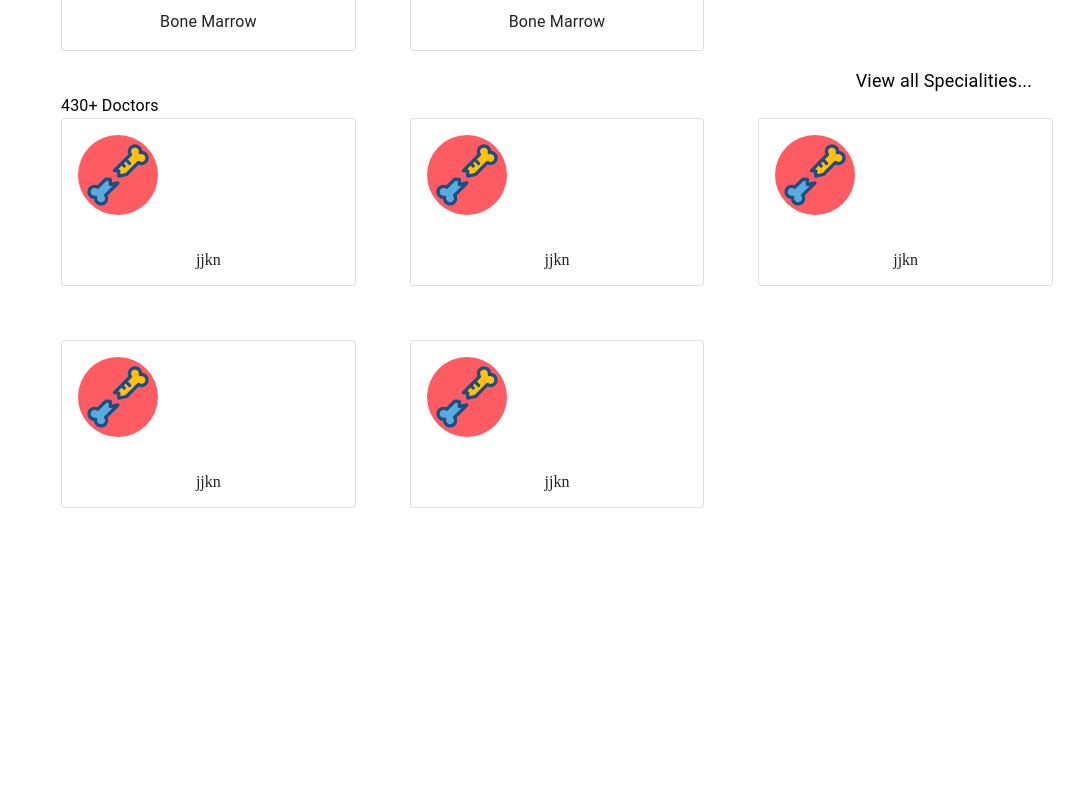
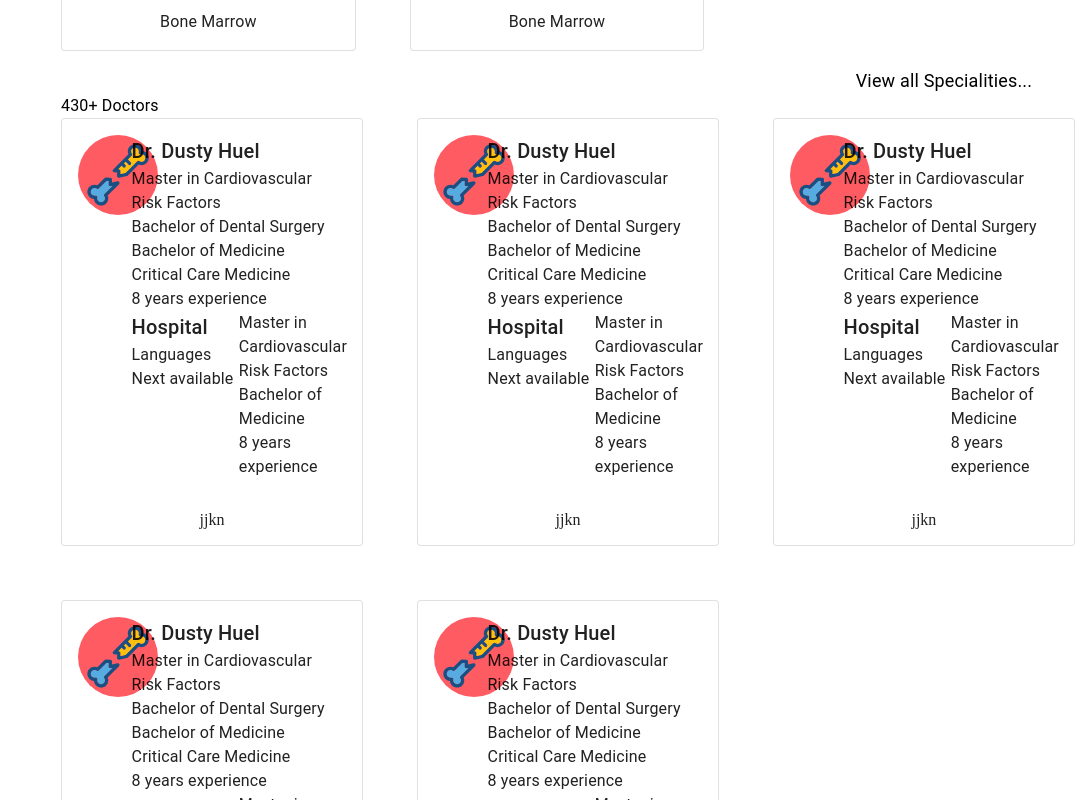
Before and after one commit to Akshat-65/my-doctor-app, a React (Create React App) app: page / in a window 1280 px wide. Shown: the part 940-1740 px from the top of the page, without its empty margins (203-1280 px from the left). Before the commit the page ends 1456 px from the top, so only its background shows below. Built offline with nearby package versions, Linux system fonts and the light colour scheme.

Commit message:
added doctors card outer layout

```diff
--- a/src/components/Doctors.js
+++ b/src/components/Doctors.js
@@ -7,6 +7,7 @@ import CardContent from "@mui/material/CardContent";
 import Button from "@mui/material/Button";
 import Typography from "@mui/material/Typography";
 import BoneMarrowImage from "../assets/boneMarrow.svg";
+import { useEffect, useState } from "react";
 
 const specialityHeaderStyles = {
   color: "#3f51b5",
@@ -40,10 +41,12 @@ const doctorsCardStyles = {
   gap: "2rem",
   alignItems: "center",
   justifyContent: "center",
-  flexDirection:'column'
+  flexDirection: "column",
 };
 
 const Doctors = () => {
+  useEffect(() => {});
+
   const specialitiesCard = (
     <React.Fragment>
       <Box sx={{ width: "100px", height: "100px", borderRadius: "50%" }}>
@@ -55,15 +58,37 @@ const Doctors = () => {
 
   const doctorsCard = (
     <React.Fragment>
-      <Box sx={{ display: "flex",width:'100%'}}>
+      <Box sx={{ display: "flex", width: "100%" }}>
         <Box sx={{ width: "20%" }}>
           <Box sx={{ width: "80px", height: "80", borderRadius: "50%" }}>
             <img src={BoneMarrowImage} style={{ width: "100%" }} />
           </Box>
         </Box>
 
-        <Box sx={{ width: "80%" }}></Box>
+        <Box sx={{ width: "80%" }}>
+          <Box>
+            <Typography variant="h6">Dr. Dusty Huel</Typography>
+            <Typography>Master in Cardiovascular Risk Factors</Typography>
+            <Typography>Bachelor of Dental Surgery</Typography>
+            <Typography>Bachelor of Medicine</Typography>
+            <Typography>Critical Care Medicine</Typography>
+            <Typography>8 years experience</Typography>
+          </Box>
 
+          <Box sx={{ display: 'flex' ,width: "100%" }}>
+            <Box sx={{ width: "50%" ,display: 'flex', flexDirection:'column'}}>
+              <Typography variant="h6">Hospital</Typography>
+              <Typography>Languages</Typography>
+              <Typography>Next available</Typography>
+            </Box>
+
+            <Box sx={{ width: "50%" ,display: 'flex', flexDirection:'column'}}>
+              <Typography>Master in Cardiovascular Risk Factors</Typography>
+              <Typography>Bachelor of Medicine</Typography>
+              <Typography>8 years experience</Typography>
+            </Box>
+          </Box>
+        </Box>
       </Box>
       <Box>jjkn</Box>
     </React.Fragment>
```
